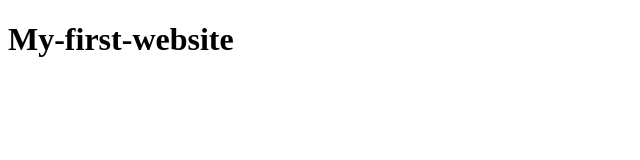
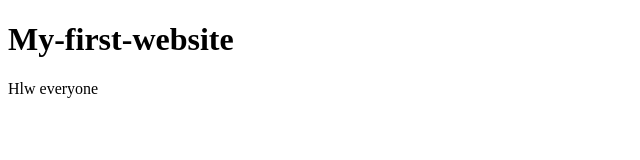
Before and after one commit to sohag838/My-first-website, a plain HTML site: page index.html in a window 1280 px wide. Shown: the whole page, without its empty margins (0-640 px from the left). Drawn offline with Linux system fonts and the light colour scheme.

Commit message:
first changes

```diff
--- a/index.html
+++ b/index.html
@@ -10,6 +10,9 @@
 
 <body>
     <h1>My-first-website</h1>
+    <div>
+        <P>Hlw everyone</P>
+    </div>
 </body>
 
 </html>
```
